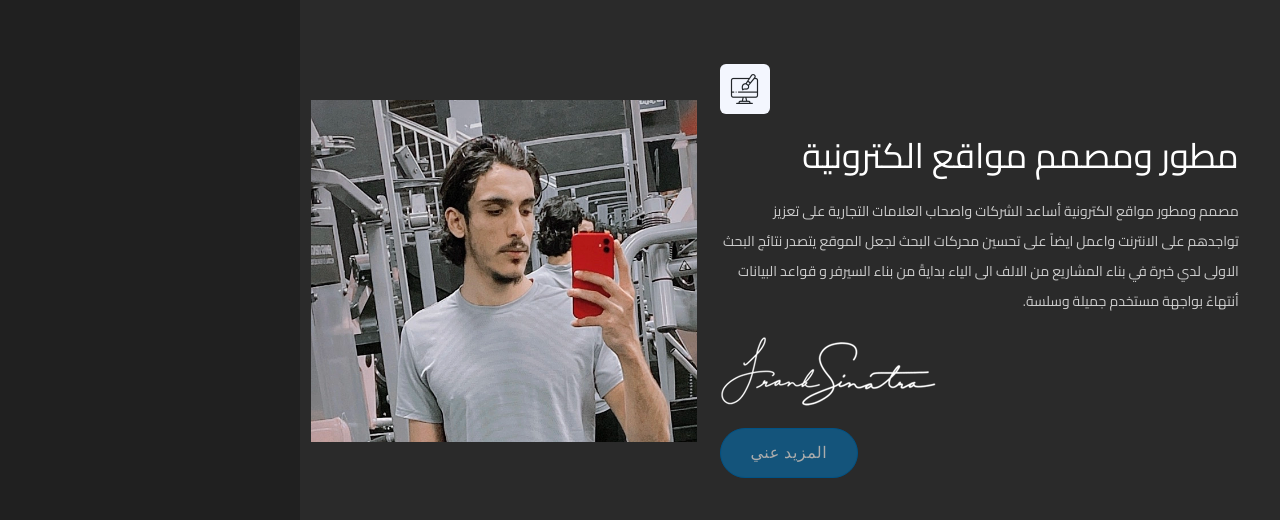
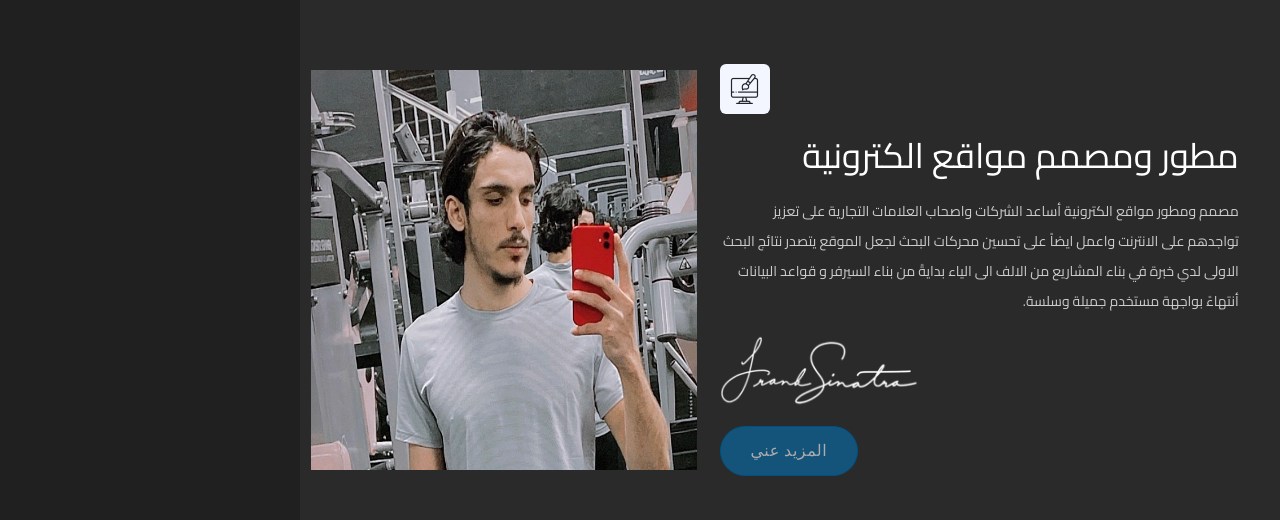
Before and after one commit to BasharAbdoulah/NextJs-portfolio, a Next.js app: page / in a window 1280 px wide. Shown: the part 936-1456 px from the top of the page. Built offline with nearby package versions, Linux system fonts and the light colour scheme; a web font is replaced by a local one.

Commit message:
Version 1

```diff
--- a/components/Hero/index.js
+++ b/components/Hero/index.js
@@ -8,12 +8,7 @@ const Hero = () => {
   return (
     <section id="home" className="hero hero-slider-wrapper hero-style-1">
       <div className="hero-slider">
-        <div
-          className="slide"
-          style={{
-            backgroundImage: `url(${"../../public/images/myimg2.webp"})`,
-          }}
-        >
+        <div className="slide">
           <div className="layout"></div>
           <div className="container">
             <div className="row">
--- a/components/about/index.js
+++ b/components/about/index.js
@@ -1,6 +1,9 @@
 import React from "react";
 import DefaultModal from "../AboutModal";
 import { useTranslation } from "react-i18next";
+import Image from "next/image";
+import myimg from "../../public/Images/myimg2.webp";
+import signature from "../../public/Images/signeture.png";
 
 const About = (props) => {
   const { t, i18n } = useTranslation();
@@ -11,7 +14,7 @@ const About = (props) => {
           <div className="col-lg-5 col-md-12 col-12">
             <div className="tp-about-wrap">
               <div className="tp-about-img">
-                <img src="images/myimg2.webp" alt="" />
+                <Image width={400} height={400} alt="Owner Img" src={myimg} />
               </div>
             </div>
           </div>
@@ -25,7 +28,7 @@ const About = (props) => {
                 <p>{t("description")}</p>
                 <div className="signeture">
                   <span>
-                    <img src="images/signeture.png" alt="" />
+                    <Image width={200} height={80} alt="" src={signature} />
                   </span>
                   {/* <p>Ceo Of Designlab IT</p> */}
                 </div>
--- a/styles/style.css
+++ b/styles/style.css
@@ -1142,6 +1142,7 @@ button:focus {
   align-items: center;
   background-position: 50%;
   background-repeat: no-repeat;
+  background-image: url("../public/Images/myimg2.webp");
   background-size: cover;
   position: relative;
 }
```
